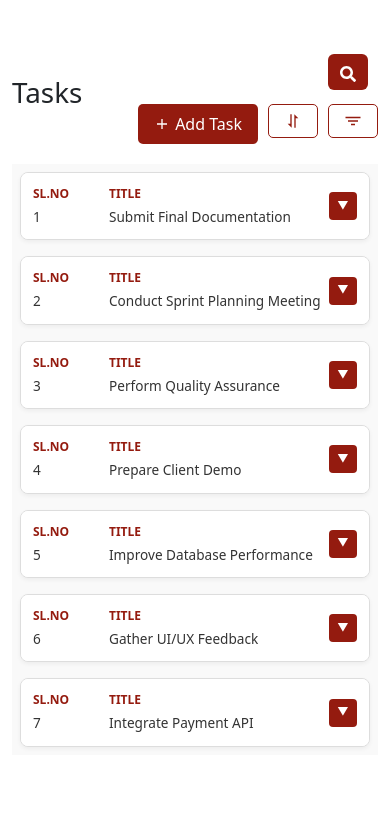
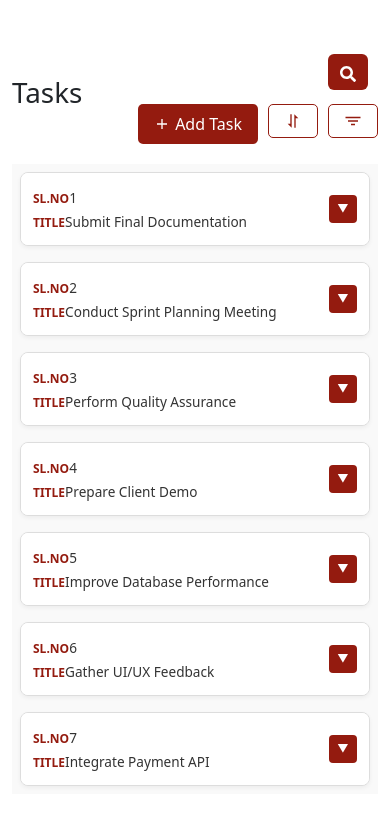
Before and after one commit to shivswrj/ToDo-Task, a Next.js app: page / in a window 390 px wide. Shown: the top 826 px of the page. Built offline with nearby package versions, Linux system fonts and the light colour scheme.

Commit message:
Update MobileTaskTable.tsx

```diff
--- a/src/components/MobileTaskTable.tsx
+++ b/src/components/MobileTaskTable.tsx
@@ -99,13 +99,15 @@ const TaskTable: React.FC<TaskTableProps> = ({ tasks = [] }) => {
               }
             }}
           >
-            <div className={styles.headerCell}>
+            <div className={styles.headerContent}>
+              <div className={styles.headerRow}>
                 <span className={styles.headerLabel}>SL.No</span>
                 <span className={styles.headerValue}>{index + 1}</span>
               </div>
-            <div className={styles.headerCell}>
+              <div className={styles.headerRow}>
                 <span className={styles.headerLabel}>Title</span>
                 <span className={styles.headerValue}>{task.name}</span>
+              </div>
             </div>
             <button
               className={styles.expandBtn}
@@ -144,16 +146,18 @@ const TaskTable: React.FC<TaskTableProps> = ({ tasks = [] }) => {
 
               <div className={styles.detailRow}>
                 <span className={styles.label}>Priority</span>
-                <div style={{ display: 'flex', alignItems: 'center', gap: '1rem', flex: 1, justifyContent: 'space-between' }}>
+                <div className={styles.priorityActionsRow}>
+                  <div className={styles.prioritySection}>
                     <DropDown
                       onChange={(priority) =>
                         editTask(task.id, { ...task, priority })
                       }
                       initialPriority={task.priority}
                     />
-                  <span className={styles.actionIcon}>
+                  </div>
+                  <div className={styles.actionSection}>
                     <ActionButton task={task} />
-                  </span>
+                  </div>
                 </div>
               </div>
             </div>
```
Lines whose indentation alone changed are shown as unchanged.
